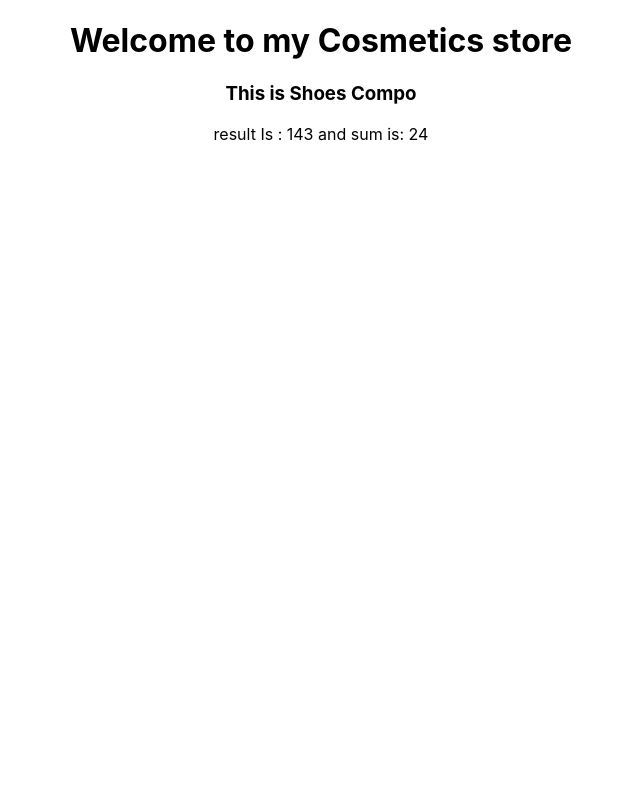
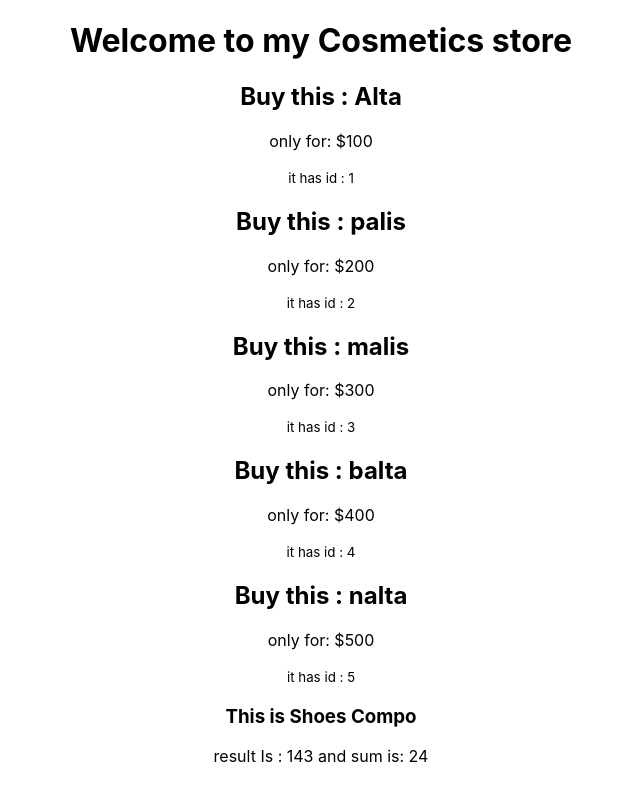
Before and after one commit to rahathossain3/react-storage-and-handler-module47.5, a React (Create React App) app: page / in a window 1280 px wide. Shown: the whole page, without its empty margins (319-959 px from the left). Built offline with nearby package versions, Linux system fonts and the light colour scheme.

Commit message:
fake data

```diff
--- /dev/null
+++ b/src/components/Cosmetic/Cosmetic.js
@@ -0,0 +1,15 @@
+import React from 'react';
+
+const Cosmetic = (props) => {
+    const { name, price, id } = props.cosmetic;
+
+    return (
+        <div>
+            <h2>Buy this : {name} </h2>
+            <p>only for: ${price}</p>
+            <p><small>it has id :  {id}</small></p>
+        </div>
+    );
+};
+
+export default Cosmetic;
--- a/src/components/Cosmetics/Cosmetics.js
+++ b/src/components/Cosmetics/Cosmetics.js
@@ -1,18 +1,22 @@
 import React from 'react';
+import Cosmetic from '../Cosmetic/Cosmetic';
 
 const Cosmetics = () => {
     const cosmetics = [
-        { id: 1, name: 'Alta', price: 100 },
-        { id: 2, name: 'Alta', price: 200 },
-        { id: 3, name: 'Alta', price: 300 },
-        { id: 4, name: 'Alta', price: 400 },
-        { id: 5, name: 'Alta', price: 500 }
+        { id: 1, name: 'Alta', price: 100 }, //cosmetic single element
+        { id: 2, name: 'palis', price: 200 },
+        { id: 3, name: 'malis', price: 300 },
+        { id: 4, name: 'balta', price: 400 },
+        { id: 5, name: 'nalta', price: 500 }
     ]
     return (
         <div>
             <h1>Welcome to my Cosmetics store</h1>
             {
-                cosmetics.map(cosmetic => console.log(cosmetic))
+                cosmetics.map(cosmetic => <Cosmetic
+                    key={cosmetic.id}
+                    cosmetic={cosmetic}
+                > </Cosmetic>)
             }
         </div>
     );
```
